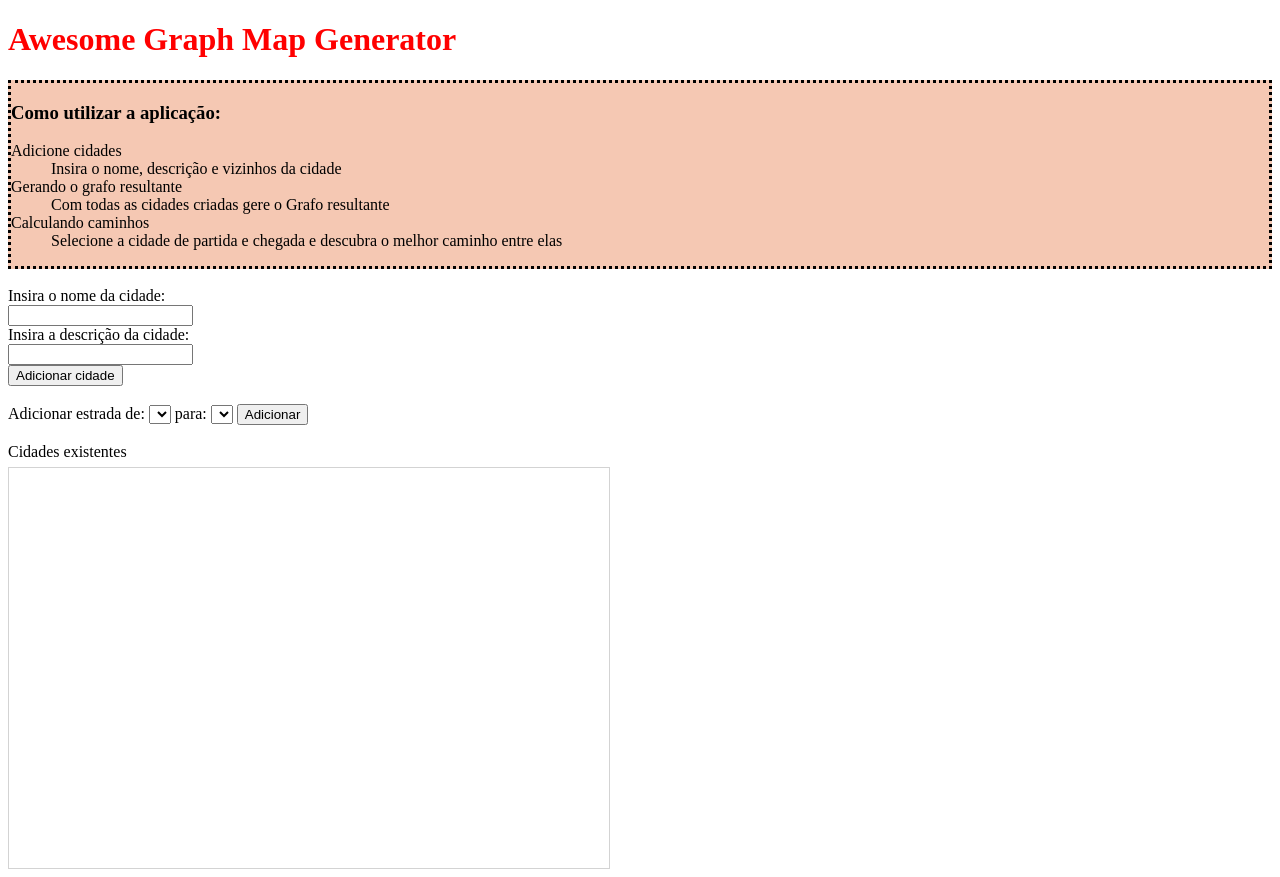
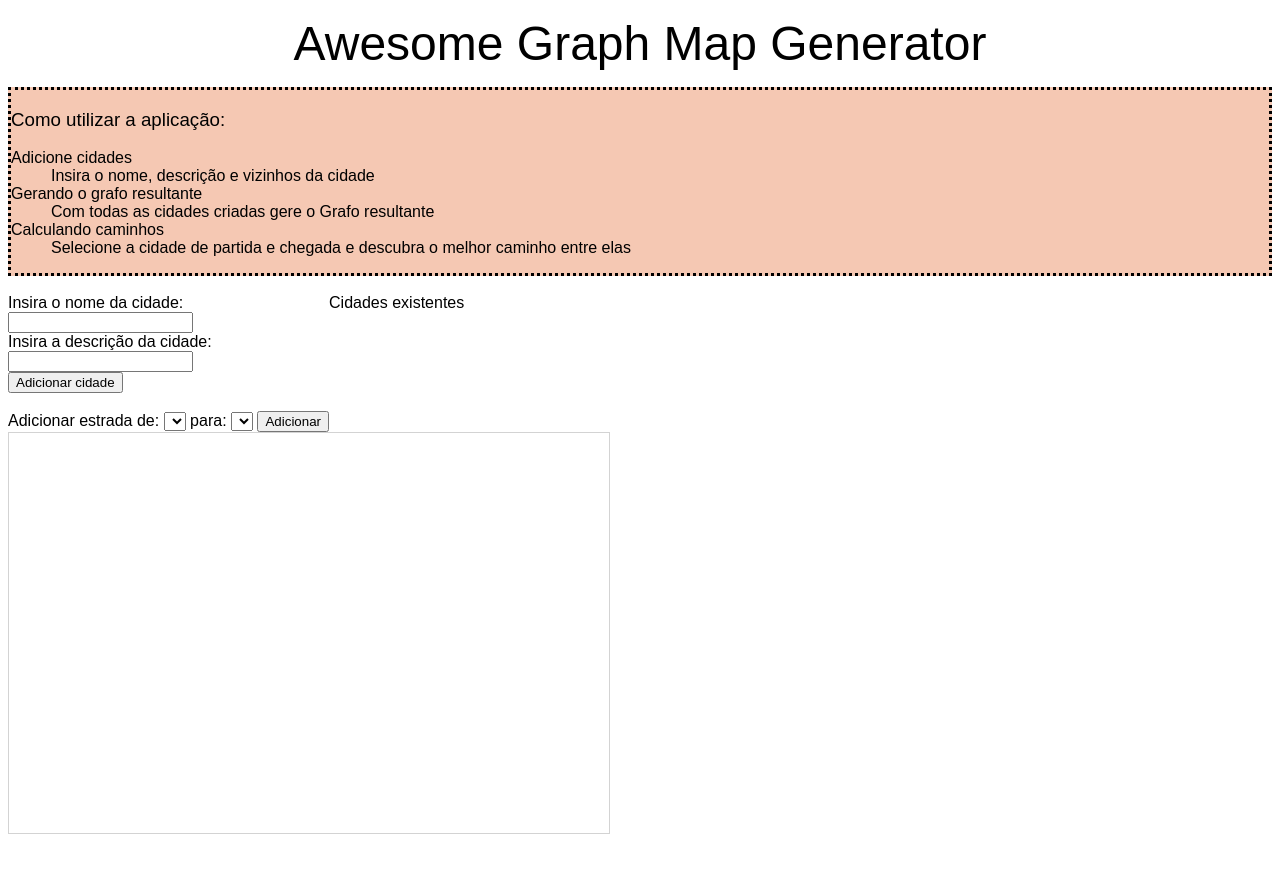
Before and after one commit to projeto-de-algoritmos/Grafos1_MapGenerator, a website: page index.html in a window 1280 px wide. After the commit the page ends 842 px from the top, so only its background shows below. Drawn offline with nearby package versions, Linux system fonts and the light colour scheme.

Commit message:
ajuste em estrutura HTML para começar o Polimento visual com CSS

```diff
--- a/index.html
+++ b/index.html
@@ -38,6 +38,9 @@
 
     <br>
 
+    <div class="container">
+
+        <div class="itemForms">
             <form action="" method="post" id="formulario">
                 <div>
                     <label for="city__name">
@@ -76,9 +79,10 @@
 
             </form>
 
-    <br />
+        </div>
 
-    <div>
+        <div class="itemLista">
+            <div id="lista-cidades">
                 <label> Cidades existentes</label>
                 <table id="city-list">
                     <thead>
@@ -91,6 +95,9 @@
                     </tbody>
                 </table>
             </div>
+        </div>
+
+    </div>
 
     <div id="mynetwork"></div>
 
--- a/public/style.css
+++ b/public/style.css
@@ -1,8 +1,33 @@
-h1 {
-    color: red;
+/* fontes */
+body {
+    font-family: Arial, sans-serif;
+  }
 
-}
+  h1, h3 {
+    font-weight: normal;
+  }
 
-#formCity {
-    background-color: #f0f0f0;
-}
+  /* cabeçalho */
+  h1 {
+    font-size: 3rem;
+    margin: 1rem;
+    text-align: center;
+  }
+
+
+  .container {
+    display: flex;
+
+    justify-items: stretch;
+    align-content: space-evenly;
+
+  }
+
+  .itemCidades{
+    grid-area: itemCidades;
+  }
+
+
+  .itemForms{
+    grid-area: itemForms;
+  }
```
Lines whose indentation alone changed are shown as unchanged.
